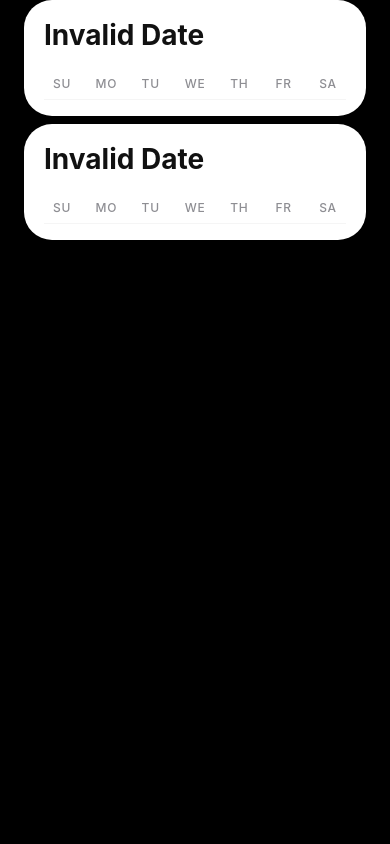
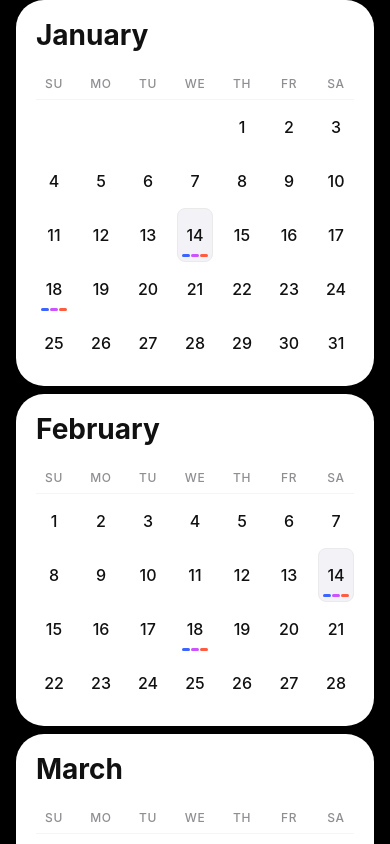
Before and after one commit to oddlyspaced/yearly, a React Native app: screen /CalendarListScreen in a window 390 px wide. Built offline with nearby package versions, Linux system fonts and the light colour scheme; what react-native-mmkv, react-native-worklets would draw is missing.

Commit message:
chore: base calendar list screen

```diff
--- a/src/features/calendar/screens/CalendarListScreen.tsx
+++ b/src/features/calendar/screens/CalendarListScreen.tsx
@@ -1,25 +1,56 @@
-import { View } from 'react-native';
-import { SafeAreaView } from 'react-native-safe-area-context';
+import { ScrollView, View } from 'react-native';
+import { useSafeAreaInsets } from 'react-native-safe-area-context';
 import { CalendarCard } from '../components/CalendarCard';
 
 export const CalendarListScreen = () => {
+	const { top } = useSafeAreaInsets();
+
 	return (
-		<SafeAreaView
+		<View
 			style={{
 				flex: 1,
 				backgroundColor: 'black',
 			}}
 		>
-			<View
+			<ScrollView
 				style={{
 					flex: 1,
-					paddingHorizontal: 24,
-					gap: 8,
+					paddingHorizontal: 16,
+					paddingTop: top,
 				}}
 			>
-				<CalendarCard />
-				<CalendarCard />
-			</View>
-		</SafeAreaView>
+				<CalendarCard month={1} />
+				<CalendarCard
+					month={2}
+					containerStyle={{
+						marginTop: 8,
+					}}
+				/>
+				<CalendarCard
+					month={3}
+					containerStyle={{
+						marginTop: 8,
+					}}
+				/>
+				<CalendarCard
+					month={4}
+					containerStyle={{
+						marginTop: 8,
+					}}
+				/>
+				<CalendarCard
+					month={5}
+					containerStyle={{
+						marginTop: 8,
+					}}
+				/>
+				<CalendarCard
+					month={6}
+					containerStyle={{
+						marginTop: 8,
+					}}
+				/>
+			</ScrollView>
+		</View>
 	);
 };
```
